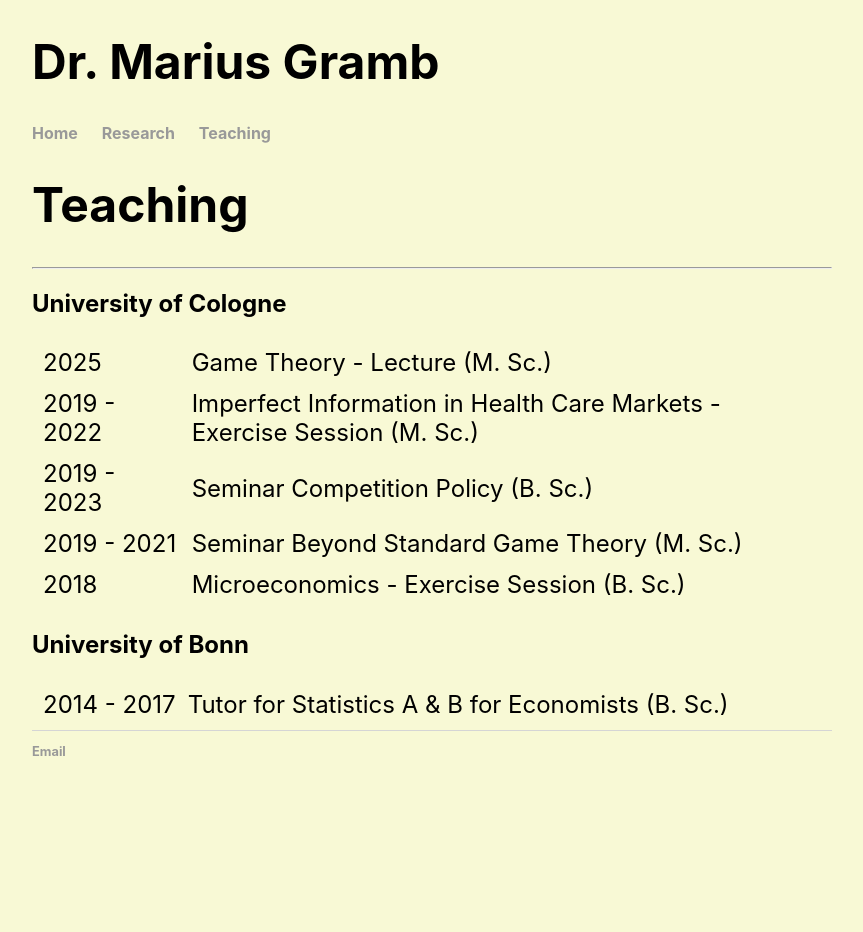
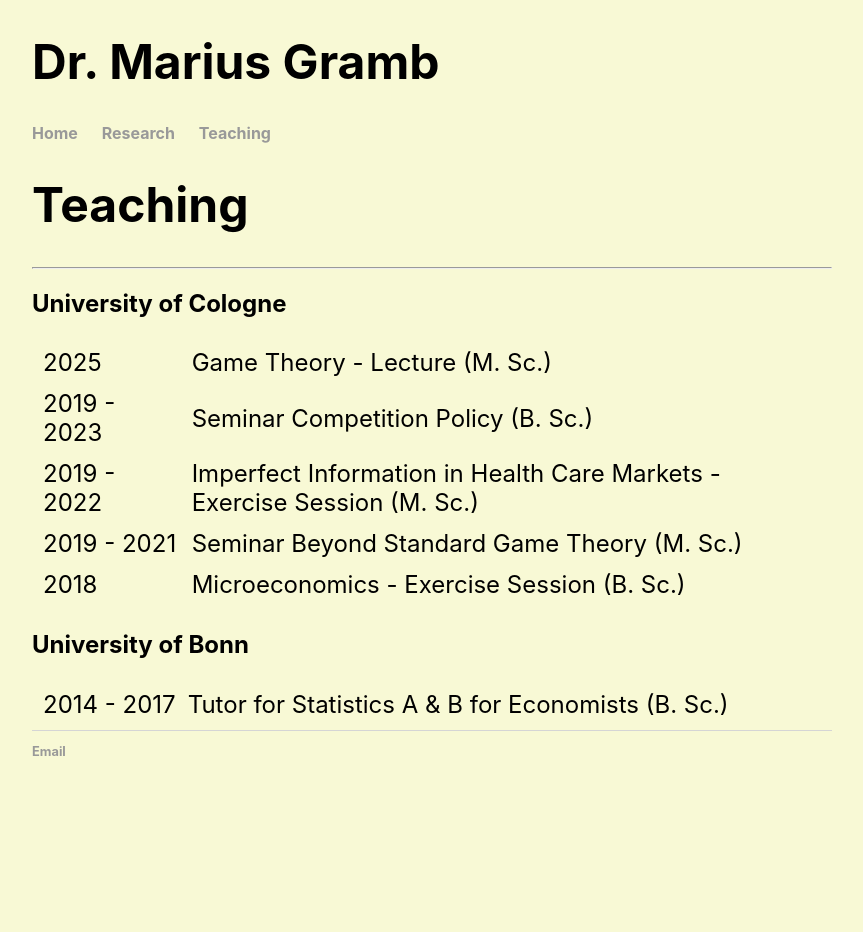
Before and after one commit to mariusgramb/mariusgramb.github.io, a Jekyll site: the page built from teaching.html, in a window 1280 px wide. Shown: the whole page, without its empty margins (208-1071 px from the left). Built offline with Jekyll 4.4.1, drawn with Linux system fonts in a browser that asks for light colours; some of the changed lines change nothing that is shown.

Commit message:
Reihenfolge angepasst

```diff
--- a/teaching.html
+++ b/teaching.html
@@ -12,12 +12,12 @@
 					<td>Game Theory - Lecture (M. Sc.) </td>
 				</tr>
 				<tr>
+					<td>2019 - 2023</td>
+					<td> Seminar Competition Policy (B. Sc.) </td>
+				</tr>
+				<tr>
 					<td>2019 - 2022</td>
 					<td>Imperfect Information in Health Care Markets - Exercise Session (M. Sc.) </td>
-				</tr>
-				<tr>
-					<td>2019 - 2023</td>
-					<td> Seminar Competition Policy (B. Sc.) </td>
 				</tr>
 				<tr>
 					<td nowrap>2019 - 2021 </td>
```
